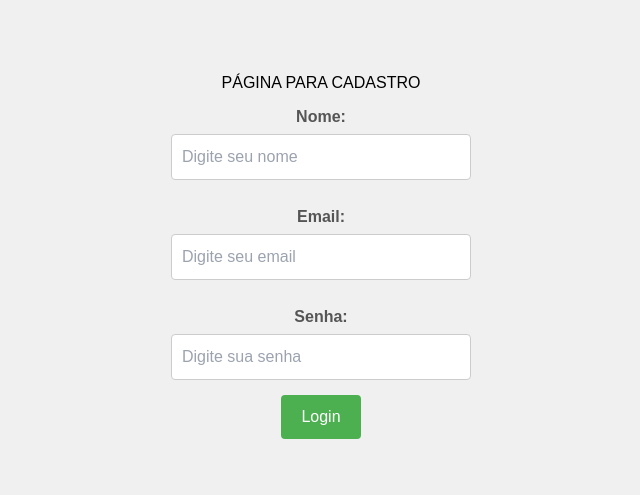
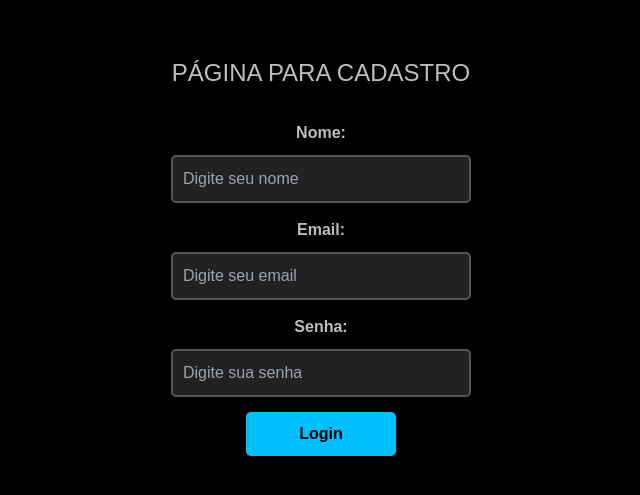
Before and after one commit to MonikySouzaLopes/AulasPTAC4, a Next.js app: page /cadastro in a window 1280 px wide. Shown: the part 145-640 px from the top of the page, without its empty margins (319-959 px from the left). Built offline with nearby package versions, Linux system fonts and the light colour scheme.

Commit message:
Atualizado dia 17.10 pt 2
Arrumei uns bugs em relação ao css

```diff
--- a/src/app/cadastro/page.module.css
+++ b/src/app/cadastro/page.module.css
@@ -5,48 +5,51 @@
     align-items: center;
     justify-content: center;
     height: 100vh;
-    background-color: #f0f0f0;
+    background-color: #000000;
   }
 
   .h1 {
-    color: #333;
+    color:#bebebe;
     font-size: 24px;
     margin-bottom: 20px;
+    text-align: center;
   }
 
-  form {
+  .form {
     display: flex;
     flex-direction: column;
     align-items: center;
   }
 
-  label {
+  .label {
     font-weight: bold;
-    color: #555;
+    color: #bebebe;
     margin: 10px 0 5px;
   }
 
-  input {
+  .input {
+    width: 300px;
     padding: 10px;
-    margin-bottom: 15px;
-    width: 300px;
-    border: 1px solid #ccc;
-    border-radius: 4px;
+    margin: 5px;
+    border: 2px solid #555;
+    border-radius: 5px;
+    background-color: #222;
+    color: white;
   }
 
-  button {
-    padding: 10px 20px;
-    background-color: #4CAF50;
-    color: white;
+  .button {
+    width: 150px;
+    padding: 10px;
+    margin-top: 10px;
+    background-color: #00bfff;
     border: none;
-    border-radius: 4px;
+    border-radius: 5px;
+    color: black;
+    font-weight: bold;
     cursor: pointer;
+    transition: background-color 0.3s;
   }
 
-  button:hover {
-    background-color: #45a049;
+  .button:hover {
+    background-color: #008fbf;
   }
-
-  .center {
-    text-align: center;
-  }
--- a/src/app/cadastro/page.tsx
+++ b/src/app/cadastro/page.tsx
@@ -14,7 +14,7 @@ export default function Cadastro() {
   });
 
   const rota = () => {
-    router.push('/');
+    router.push('/login');
   };
 
   const alterarNome = (novoNome: string) => {
@@ -40,33 +40,36 @@ export default function Cadastro() {
 
   return (
     <div className={styles.container}>
-      <h1 className={styles.center}>PÁGINA PARA CADASTRO</h1>
-      <form>
-        <label>Nome:</label>
+      <h1 className={styles.h1}>PÁGINA PARA CADASTRO</h1>
+      <form className={styles.form}>
+        <label className={styles.label}>Nome:</label>
         <input
+          className={styles.input}
           type="text"
           id="nome"
           placeholder="Digite seu nome"
           value={usuario.nome}
           onChange={(e) => alterarNome(e.target.value)}
         />
-        <label htmlFor="email">Email:</label>
+        <label className={styles.label} htmlFor="email">Email:</label>
         <input
+          className={styles.input}
           type="text"
           id="email"
           placeholder="Digite seu email"
           value={usuario.email}
           onChange={(e) => alterarEmail(e.target.value)}
         />
-        <label htmlFor="senha">Senha:</label>
+        <label className={styles.label} htmlFor="senha">Senha:</label>
         <input
+          className={styles.input}
           type="text"
           id="password"
           placeholder="Digite sua senha"
           value={usuario.password}
           onChange={(e) => alterarSenha(e.target.value)}
         />
-        <button type="button" onClick={rota}>
+        <button className={styles.button} type="button" onClick={rota}>
           Login
         </button>
       </form>
--- a/src/app/login/page.tsx
+++ b/src/app/login/page.tsx
@@ -3,6 +3,7 @@ import { useState } from 'react';
 import { useRouter } from 'next/navigation';
 import styles from "./login.module.css";
 import Button from "../componentes/button";
+import Link from "next/link";
 
 export default function Login(){
     const router = useRouter();
@@ -47,7 +48,14 @@ export default function Login(){
       <br />
       <button className={styles.button} onClick={login}>Login</button>
       {errologin && <p className={styles.p}>{errologin}</p>}
+        <br />
+        <button className={styles.button}>
+        <Link  href={"/cadastro/"}>
+                <p>Fazer Cadastro!</p>
+            </Link>
+        </button>
       </center>
+
     </div>
 
     )
--- a/src/app/page.tsx
+++ b/src/app/page.tsx
@@ -14,11 +14,6 @@ export default function Home() {
             </Link>
         </button>
         <br />
-        <button className={styles.button}>
-        <Link  href={"/cadastro/"}>
-                <p>Fazer Cadastro!</p>
-            </Link>
-        </button>
         </center>
       </div>
   );
```
